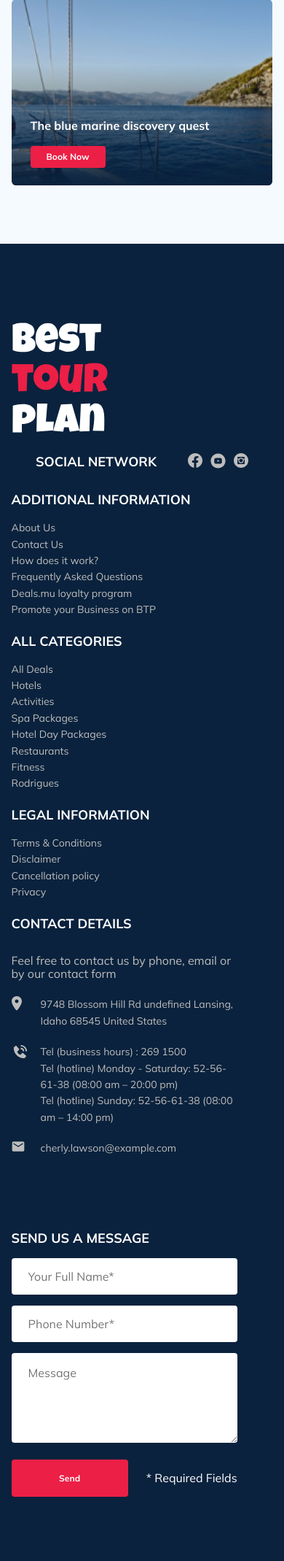
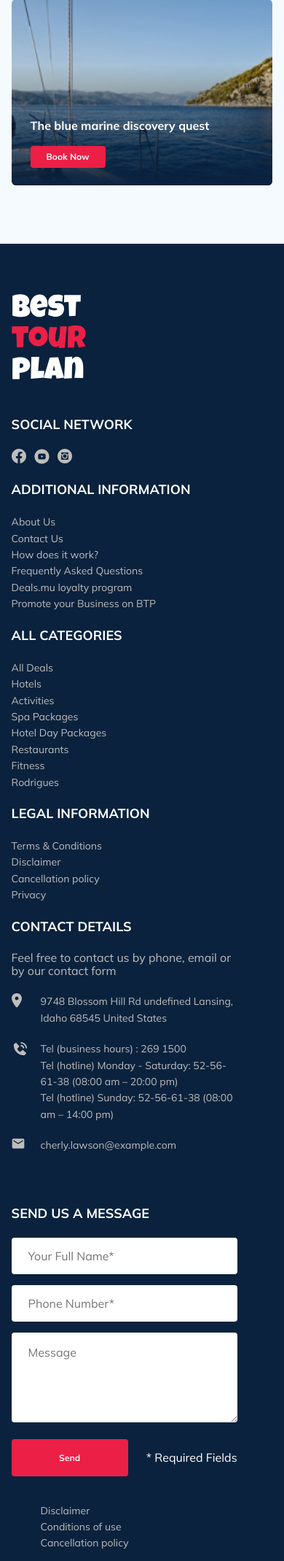
Before and after one commit to VladimirGra4evvv/tour-plan, a PHP site: page / in a window 390 px wide. Shown: the part 3017-5156 px from the top of the page at 73% size. Before the commit the page ends 5068 px from the top, so only its background shows below. Run offline with PHP 8.4, Linux system fonts and the light colour scheme.

Commit message:
fixed: footer margin

```diff
--- a/css/style.css
+++ b/css/style.css
@@ -1320,23 +1320,6 @@ template {
   font-size: 12px;
   line-height: 15px;
   color: #E0E0E0;
-}
-
-.footer__info {
-  display: -webkit-box;
-  display: -ms-flexbox;
-  display: flex;
-  -webkit-box-orient: horizontal;
-  -webkit-box-direction: normal;
-      -ms-flex-direction: row;
-          flex-direction: row;
-}
-
-.footer__list {
-  -webkit-box-orient: horizontal;
-  -webkit-box-direction: normal;
-      -ms-flex-direction: row;
-          flex-direction: row;
 }
 
 @media (max-width: 1200px) {
@@ -1713,17 +1696,32 @@ template {
   .activities__title {
     font-size: 18px;
   }
+  .footer {
+    padding-top: 69px;
+  }
   .footer-wrapper {
     -ms-grid-columns: 1fr;
         grid-template-columns: 1fr;
   }
   .footer__logo {
+    width: 102px;
     -ms-grid-row: 1;
     grid-row: 1;
     -ms-grid-column: 1;
     grid-column: 1;
+    margin-bottom: 30px;
+  }
+  .footer__title {
+    margin-bottom: 22px;
   }
   .footer__social-network {
+    display: -webkit-box;
+    display: -ms-flexbox;
+    display: flex;
+    -webkit-box-orient: vertical;
+    -webkit-box-direction: normal;
+        -ms-flex-direction: column;
+            flex-direction: column;
     -ms-grid-row: 2;
     grid-row: 2;
     -ms-grid-column: 1;
@@ -1753,11 +1751,12 @@ template {
     grid-row: 6;
     -ms-grid-column: 1;
     grid-column: 1;
+    margin-bottom: 30px;
   }
   .footer__contact-form {
     width: 310px;
-    -ms-grid-row: 8;
-    grid-row: 8;
+    -ms-grid-row: 7;
+    grid-row: 7;
     -ms-grid-column: 1;
     grid-column: 1;
   }
--- a/index.html
+++ b/index.html
@@ -509,7 +509,7 @@
                         <span class="footer__info">* Required Fields</span>
                     </form>
                 </div>
-                <!-- <div class="footer__info">
+                <div class="footer__info">
                     <ul class="footer__list">
                         <li class="footer__item">
                             Disclaimer
@@ -522,7 +522,7 @@
                         </li>
                     </ul>
                     <img src="img/payment.svg" alt="icon: payment" class="footer_icon">
-                </div> -->
+                </div>
             </div>
             <!-- /.footer-wrapper -->
         </div>
--- a/sass/_media.sass
+++ b/sass/_media.sass
@@ -265,13 +265,20 @@
         &__title
             font-size: 18px
     .footer
+        padding-top: 69px
         &-wrapper
             grid-template-columns: 1fr
         &__logo
+            width: 102px
             grid-row: 1
             grid-column: 1
+            margin-bottom: 30px
+        &__title
+            margin-bottom: 22px
         &__social
             &-network
+                display: flex
+                flex-direction: column
                 grid-row: 2
                 grid-column: 1
         &__additional
@@ -288,7 +295,8 @@
                 width: 310px
                 grid-row: 6
                 grid-column: 1
+                margin-bottom: 30px
             &-form
                 width: 310px
-                grid-row: 8
+                grid-row: 7
                 grid-column: 1
```
Also changed, not shown: 1 other file.
